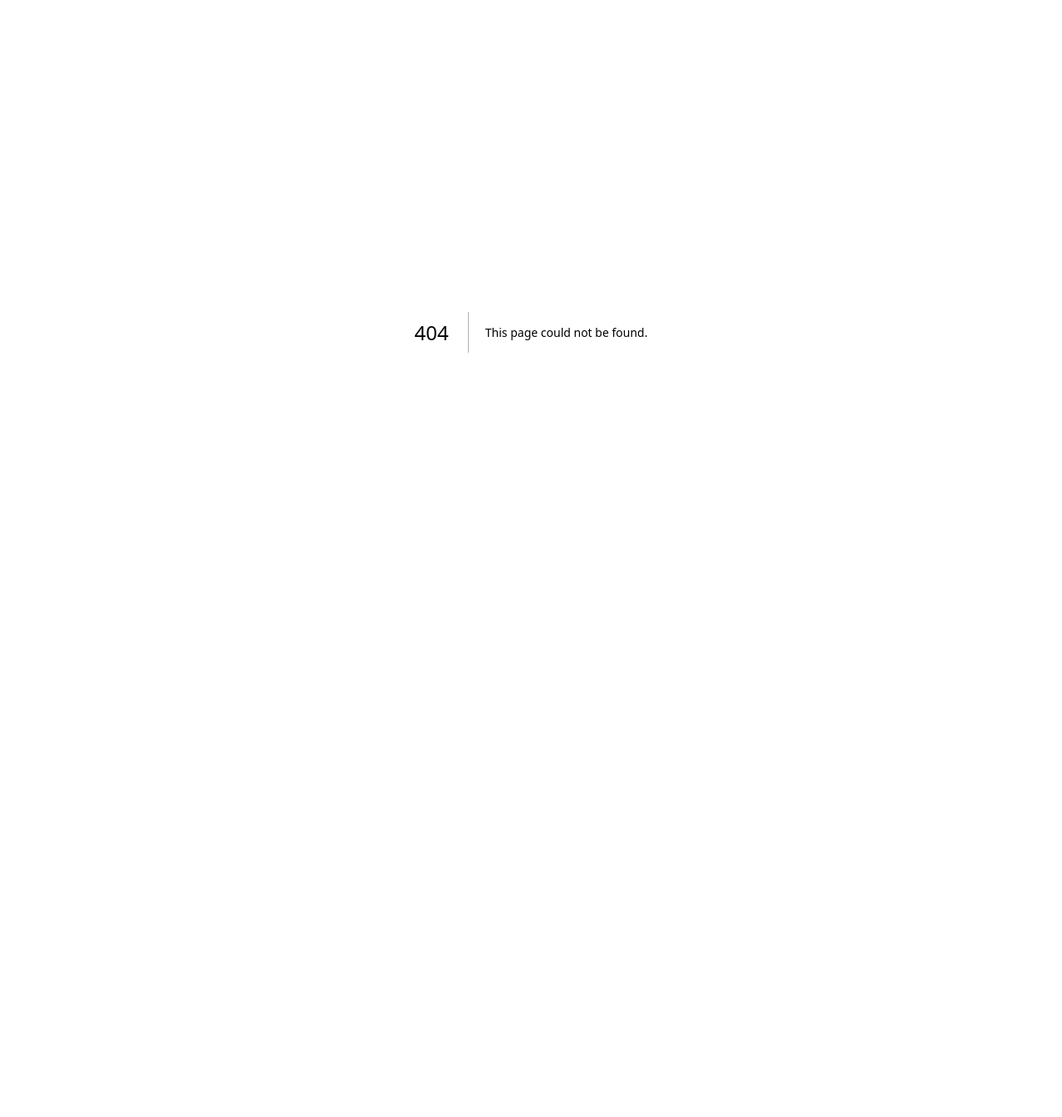
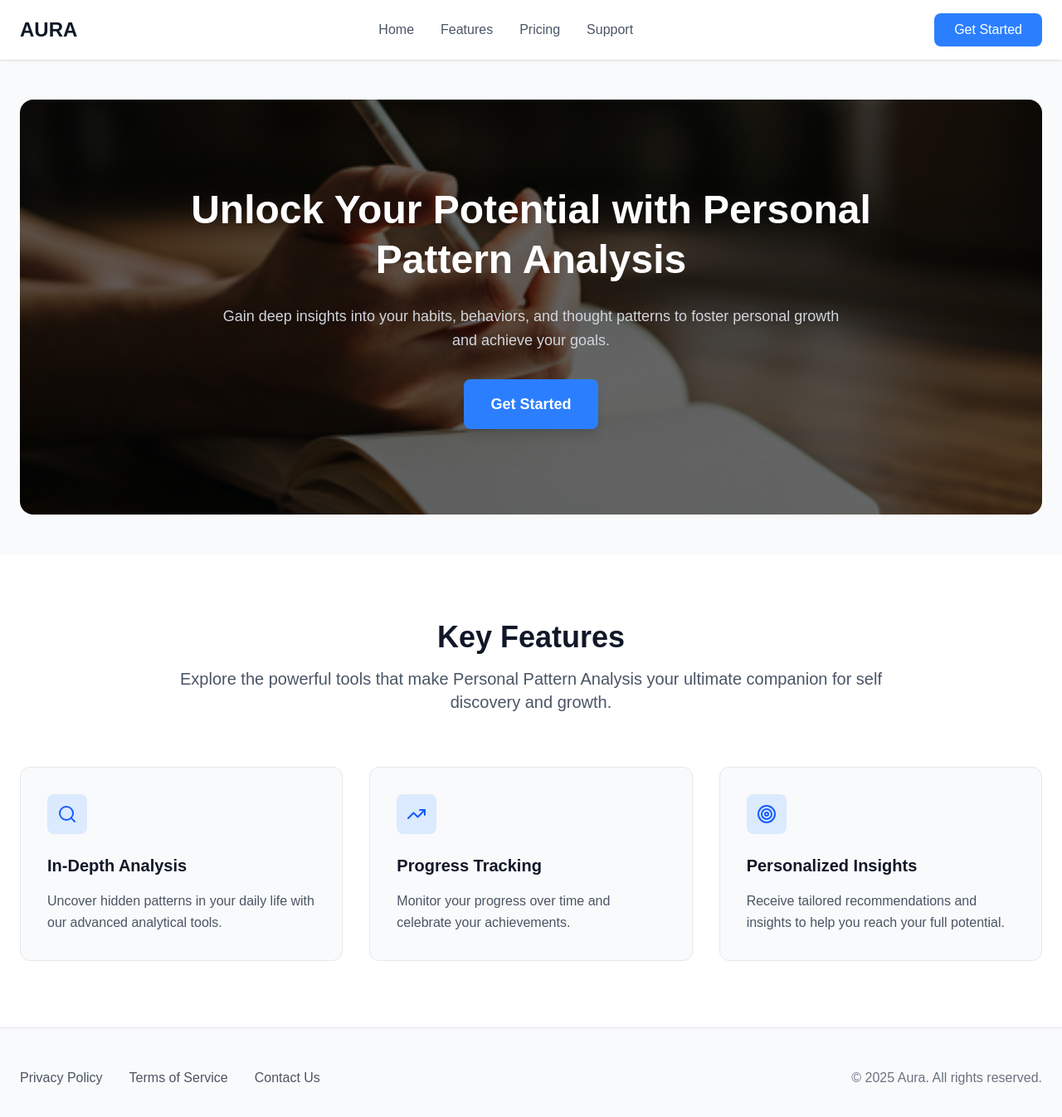
Before and after one commit to SabidMahmud/aura, a Next.js app: page /welcome in a window 1280 px wide. Before the commit this address had no page. Shown: the top 1346 px of the page at 83% size. Before the commit the page ends 800 px from the top, so only its background shows below. Built offline with nearby package versions, Linux system fonts and the light colour scheme.

Commit message:
Landing Page, navigation and button components

```diff
--- /dev/null
+++ b/app/components/GetStartedButton.tsx
@@ -0,0 +1,45 @@
+// /app/components/GetStartedButton.tsx
+"use client";
+import { useRouter } from 'next/navigation';
+import { useState } from 'react';
+import type { FC, ReactNode } from 'react';
+
+interface ButtonProps {
+  className?: string;
+  children: ReactNode;
+}
+
+const GetStartedButton: FC<ButtonProps> = ({ className = "", children }) => {
+  const router = useRouter();
+  const [isClicked, setIsClicked] = useState(false);
+
+  const handleClick = () => {
+    setIsClicked(true);
+
+    // Reset the click animation after a short delay
+    setTimeout(() => {
+      setIsClicked(false);
+    }, 150);
+
+    // Navigate to the signup page
+    router.push('/signup');
+  };
+
+  return (
+    <button
+      className={`
+        ${className}
+        transform transition-all duration-150 ease-in-out
+        hover:scale-105 hover:shadow-lg
+        active:scale-95 active:shadow-sm
+        focus:outline-none focus:ring-4 focus:ring-blue-300 focus:ring-opacity-50
+        ${isClicked ? 'scale-95' : ''}
+      `}
+      onClick={handleClick}
+    >
+      {children}
+    </button>
+  );
+};
+
+export default GetStartedButton;
--- /dev/null
+++ b/app/components/NavBar.tsx
@@ -0,0 +1,66 @@
+// Location: app/components/Navbar.tsx
+
+"use client"; // This is the most important line!
+
+import React, { useState } from 'react';
+import { Menu, X } from 'lucide-react';
+import GetStartedButton from './GetStartedButton';
+
+export default function Navbar() {
+  const [isMobileMenuOpen, setIsMobileMenuOpen] = useState(false);
+
+  return (
+    <nav className="bg-white px-6 py-4 shadow-sm">
+      <div className="max-w-7xl mx-auto flex items-center justify-between">
+        <div className="text-2xl font-bold text-gray-900">AURA</div>
+
+        {/* Desktop Navigation */}
+        <div className="hidden md:flex items-center space-x-8">
+          <a href="#" className="text-gray-600 hover:text-gray-900 transition-colors">Home</a>
+          <a href="#" className="text-gray-600 hover:text-gray-900 transition-colors">Features</a>
+          <a href="#" className="text-gray-600 hover:text-gray-900 transition-colors">Pricing</a>
+          <a href="#" className="text-gray-600 hover:text-gray-900 transition-colors">Support</a>
+        </div>
+
+        {/* Desktop Get Started Button */}
+        <div className="hidden md:block">
+          <GetStartedButton className="bg-blue-500 hover:bg-blue-600 text-white px-6 py-2 rounded-lg transition-colors">
+            Get Started
+          </GetStartedButton>
+        </div>
+
+        {/* Mobile Menu Button */}
+        <button
+          className="md:hidden"
+          onClick={() => setIsMobileMenuOpen(!isMobileMenuOpen)}
+        //   onTouchEnd={toggleMobileMenu} // Add this for touch devices
+            aria-label="Toggle mobile menu"
+            type="button"
+          >
+          {isMobileMenuOpen ? (
+            <X className="w-6 h-6 text-gray-600" />
+          ) : (
+            <Menu className="w-6 h-6 text-gray-600" />
+          )}
+        </button>
+      </div>
+
+      {/* Mobile Navigation Menu */}
+      {isMobileMenuOpen && (
+        <div className="md:hidden mt-4 pb-4 border-t border-gray-200">
+          <div className="flex flex-col space-y-4 pt-4">
+            <a href="#" className="text-gray-600 hover:text-gray-900 transition-colors">Home</a>
+            <a href="#" className="text-gray-600 hover:text-gray-900 transition-colors">Features</a>
+            <a href="#" className="text-gray-600 hover:text-gray-900 transition-colors">Pricing</a>
+            <a href="#" className="text-gray-600 hover:text-gray-900 transition-colors">Support</a>
+            <div className="mt-4">
+              <GetStartedButton className="bg-blue-500 hover:bg-blue-600 text-white px-6 py-2 rounded-lg transition-colors w-full">
+                Get Started
+              </GetStartedButton>
+            </div>
+          </div>
+        </div>
+      )}
+    </nav>
+  );
+}
--- /dev/null
+++ b/app/welcome/page.tsx
@@ -0,0 +1,102 @@
+import React from 'react';
+import { Search, TrendingUp, Target, Menu, X } from 'lucide-react';
+import GetStartedButton from '../components/GetStartedButton';
+import Navbar from '../components/NavBar';
+
+export default function AuraLandingPage() {
+  // const [isMobileMenuOpen, setIsMobileMenuOpen] = useState(false);
+
+  return (
+    <div className="min-h-screen bg-gray-50">
+
+      <Navbar />
+
+      {/* Hero Section */}
+      <section className="py-12 px-6">
+        <div className="max-w-7xl mx-auto">
+          <div
+            className="bg-gray-900 bg-cover bg-center min-h-[500px] flex items-center justify-center rounded-2xl"
+            style={{
+              backgroundImage: "linear-gradient(rgba(0, 0, 0, 0.6), rgba(0, 0, 0, 0.6)), url('/landing-bg.png')"
+            }}
+          >
+            <div className="max-w-4xl mx-auto text-center px-6">
+              <h1 className="text-4xl md:text-5xl font-bold text-white mb-6 leading-tight">
+                Unlock Your Potential with Personal Pattern Analysis
+              </h1>
+              <p className="text-lg text-gray-300 mb-8 max-w-3xl mx-auto leading-relaxed">
+                Gain deep insights into your habits, behaviors, and thought patterns to foster personal growth and achieve your goals.
+              </p>
+
+              {/* Hero Get Started Button */}
+              <GetStartedButton className="bg-blue-500 hover:bg-blue-600 text-white px-8 py-4 rounded-lg text-lg font-semibold transition-colors shadow-lg">
+                Get Started
+              </GetStartedButton>
+            </div>
+          </div>
+        </div>
+      </section>
+
+      {/* Features Section */}
+      <section className="py-20 bg-white">
+        <div className="max-w-7xl mx-auto px-6">
+          <div className="text-center mb-16">
+            <h2 className="text-4xl font-bold text-gray-900 mb-4">Key Features</h2>
+            <p className="text-xl text-gray-600 max-w-4xl mx-auto">
+              Explore the powerful tools that make Personal Pattern Analysis your ultimate companion for self discovery and growth.
+            </p>
+          </div>
+
+          <div className="grid md:grid-cols-3 gap-8">
+            {/* In-Depth Analysis */}
+            <div className="bg-gray-50 p-8 rounded-xl border border-gray-200 hover:shadow-lg transition-shadow">
+              <div className="w-12 h-12 bg-blue-100 rounded-lg flex items-center justify-center mb-6">
+                <Search className="w-6 h-6 text-blue-600" />
+              </div>
+              <h3 className="text-xl font-semibold text-gray-900 mb-4">In-Depth Analysis</h3>
+              <p className="text-gray-600 leading-relaxed">
+                Uncover hidden patterns in your daily life with our advanced analytical tools.
+              </p>
+            </div>
+
+            {/* Progress Tracking */}
+            <div className="bg-gray-50 p-8 rounded-xl border border-gray-200 hover:shadow-lg transition-shadow">
+              <div className="w-12 h-12 bg-blue-100 rounded-lg flex items-center justify-center mb-6">
+                <TrendingUp className="w-6 h-6 text-blue-600" />
+              </div>
+              <h3 className="text-xl font-semibold text-gray-900 mb-4">Progress Tracking</h3>
+              <p className="text-gray-600 leading-relaxed">
+                Monitor your progress over time and celebrate your achievements.
+              </p>
+            </div>
+
+            {/* Personalized Insights */}
+            <div className="bg-gray-50 p-8 rounded-xl border border-gray-200 hover:shadow-lg transition-shadow">
+              <div className="w-12 h-12 bg-blue-100 rounded-lg flex items-center justify-center mb-6">
+                <Target className="w-6 h-6 text-blue-600" />
+              </div>
+              <h3 className="text-xl font-semibold text-gray-900 mb-4">Personalized Insights</h3>
+              <p className="text-gray-600 leading-relaxed">
+                Receive tailored recommendations and insights to help you reach your full potential.
+              </p>
+            </div>
+          </div>
+        </div>
+      </section>
+
+      {/* Footer */}
+      <footer className="bg-gray-50 py-12 border-t border-gray-200">
+        <div className="max-w-7xl mx-auto px-6">
+          <div className="flex flex-col md:flex-row justify-between items-center">
+            <div className="flex space-x-8 mb-4 md:mb-0">
+              <a href="#" className="text-gray-600 hover:text-gray-900 transition-colors">Privacy Policy</a>
+              <a href="#" className="text-gray-600 hover:text-gray-900 transition-colors">Terms of Service</a>
+              <a href="#" className="text-gray-600 hover:text-gray-900 transition-colors">Contact Us</a>
+            </div>
+            <p className="text-gray-500">© 2025 Aura. All rights reserved.</p>
+          </div>
+        </div>
+      </footer>
+    </div>
+  );
+}
--- a/package.json
+++ b/package.json
@@ -11,10 +11,12 @@
   "dependencies": {
     "bcryptjs": "^3.0.2",
     "jsonwebtoken": "^9.0.2",
+    "lucide-react": "^0.525.0",
     "mongoose": "^8.16.4",
     "next": "15.4.3",
-    "react": "19.1.0",
-    "react-dom": "19.1.0"
+    "react": "^19.1.0",
+    "react-dom": "19.1.0",
+    "usestate": "^1.1.3"
   },
   "devDependencies": {
     "@eslint/eslintrc": "^3",
```
Also changed, not shown: public/landing-bg.png (renamed from public/landign-bg.png), 1 other file (tests, documents, lock files or other folders).
